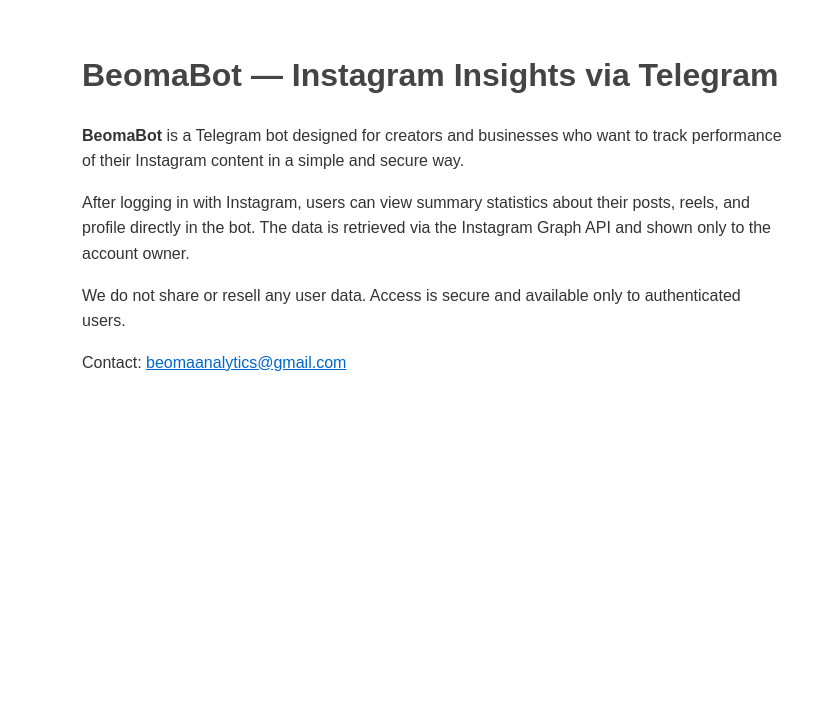
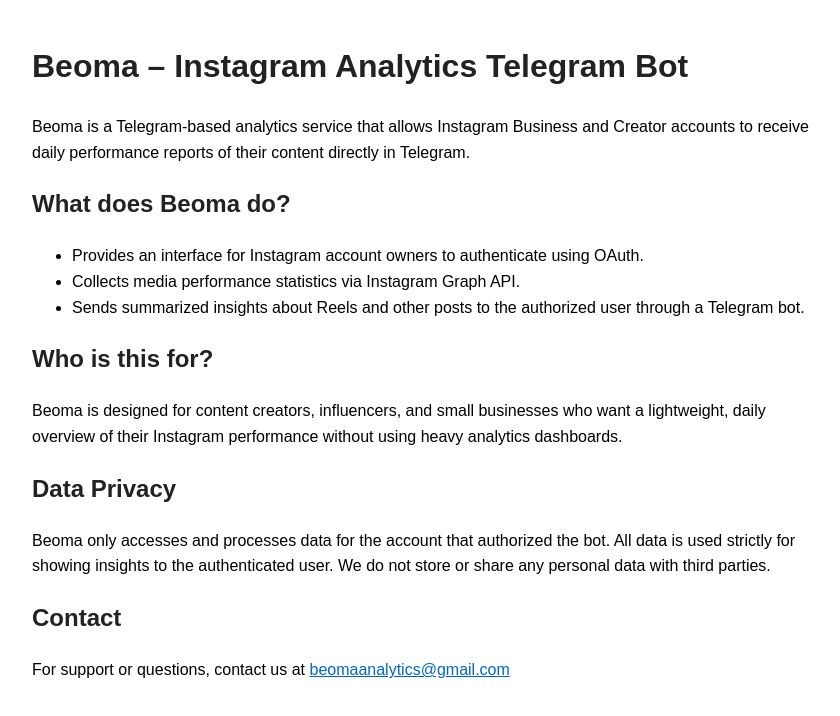
Before and after one commit to AlukardPetrovich/policy, a plain HTML site: page instagram.html in a window 1280 px wide. Shown: the whole page, without its empty margins (208-1048 px from the left). Drawn offline with Linux system fonts and the light colour scheme.

Commit message:
Update instagram.html

```diff
--- a/instagram.html
+++ b/instagram.html
@@ -3,18 +3,17 @@
 <head>
   <meta charset="UTF-8" />
   <meta name="viewport" content="width=device-width, initial-scale=1.0"/>
-  <title>BeomaBot — Instagram Insights via Telegram</title>
+  <title>Beoma – Instagram Analytics Bot</title>
   <style>
     body {
-      font-family: sans-serif;
-      max-width: 700px;
-      margin: 50px auto;
-      padding: 0 20px;
+      font-family: Arial, sans-serif;
       line-height: 1.6;
-      color: #333;
+      padding: 20px;
+      max-width: 800px;
+      margin: auto;
     }
-    h1 {
-      color: #444;
+    h1, h2 {
+      color: #222;
     }
     a {
       color: #0066cc;
@@ -22,14 +21,31 @@
   </style>
 </head>
 <body>
-  <h1>BeomaBot — Instagram Insights via Telegram</h1>
+  <h1>Beoma – Instagram Analytics Telegram Bot</h1>
+  <p>
+    Beoma is a Telegram-based analytics service that allows Instagram Business and Creator accounts to receive daily performance reports of their content directly in Telegram.
+  </p>
 
-  <p><strong>BeomaBot</strong> is a Telegram bot designed for creators and businesses who want to track performance of their Instagram content in a simple and secure way.</p>
+  <h2>What does Beoma do?</h2>
+  <ul>
+    <li>Provides an interface for Instagram account owners to authenticate using OAuth.</li>
+    <li>Collects media performance statistics via Instagram Graph API.</li>
+    <li>Sends summarized insights about Reels and other posts to the authorized user through a Telegram bot.</li>
+  </ul>
 
-  <p>After logging in with Instagram, users can view summary statistics about their posts, reels, and profile directly in the bot. The data is retrieved via the Instagram Graph API and shown only to the account owner.</p>
+  <h2>Who is this for?</h2>
+  <p>
+    Beoma is designed for content creators, influencers, and small businesses who want a lightweight, daily overview of their Instagram performance without using heavy analytics dashboards.
+  </p>
 
-  <p>We do not share or resell any user data. Access is secure and available only to authenticated users.</p>
+  <h2>Data Privacy</h2>
+  <p>
+    Beoma only accesses and processes data for the account that authorized the bot. All data is used strictly for showing insights to the authenticated user. We do not store or share any personal data with third parties.
+  </p>
 
-  <p>Contact: <a href="mailto:beomaanalytics@gmail.com">beomaanalytics@gmail.com</a></p>
+  <h2>Contact</h2>
+  <p>
+    For support or questions, contact us at <a href="mailto:beomaanalytics@gmail.com">beomaanalytics@gmail.com</a>
+  </p>
 </body>
 </html>
```
